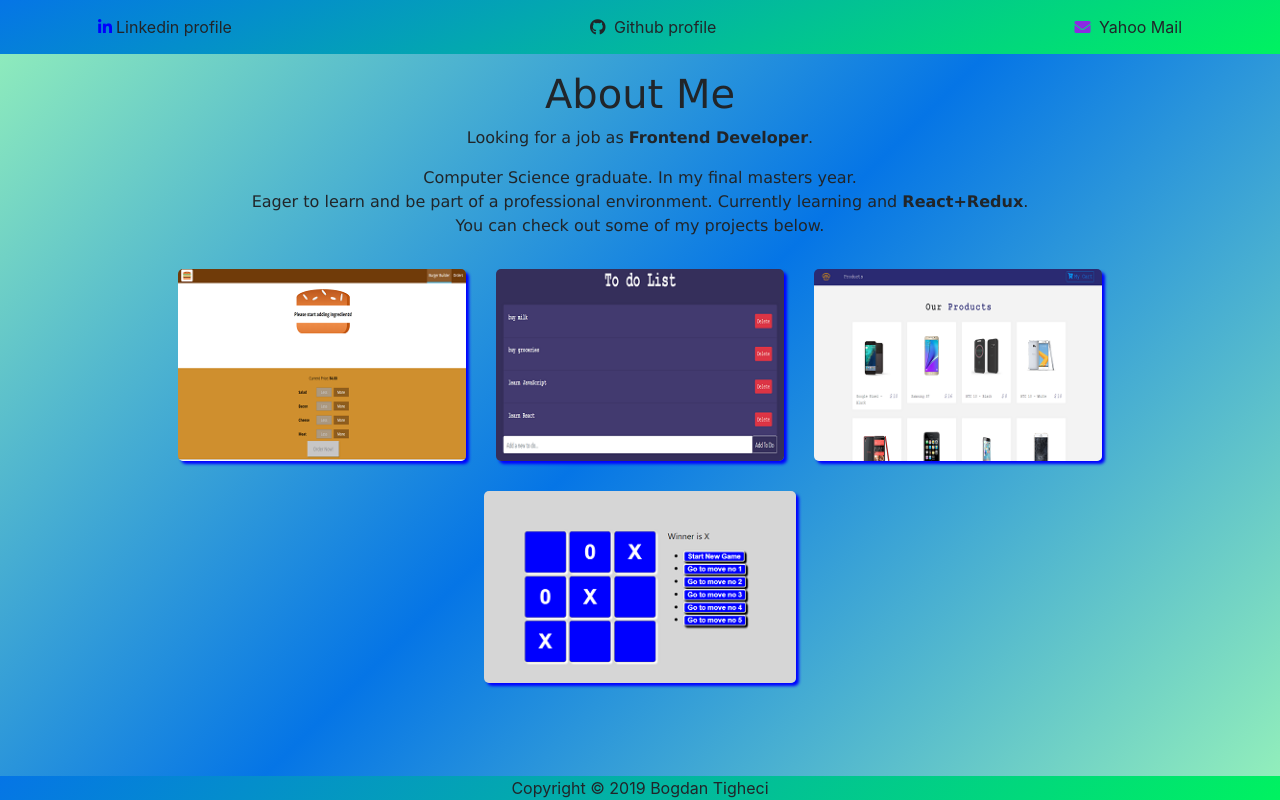
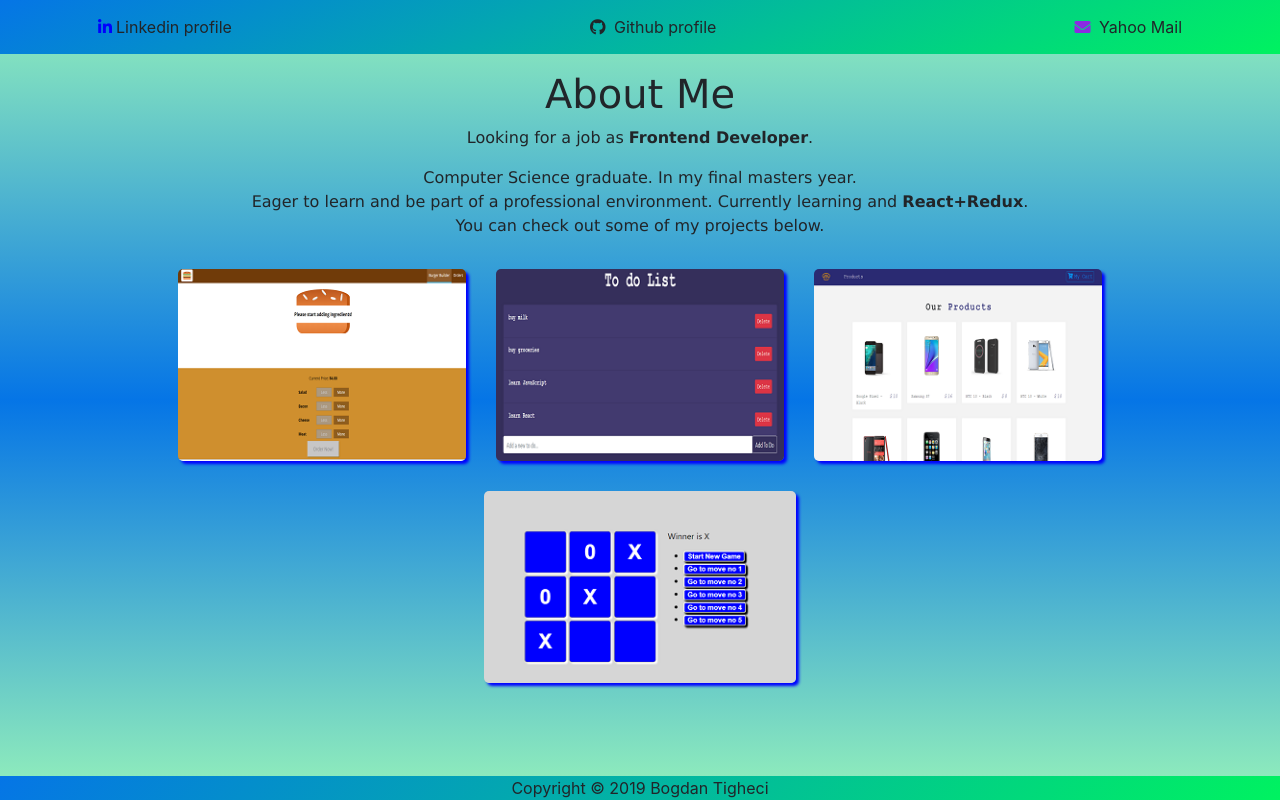
Before and after one commit to bogdantigheci/portfolio, a React (Create React App) app: page / in a window 1280 px wide. Built offline with nearby package versions, Linux system fonts and the light colour scheme.

Commit message:
added bottom margin and fixed repeat

```diff
--- a/src/index.css
+++ b/src/index.css
@@ -1,7 +1,8 @@
 body {
-  background-image: linear-gradient(-45deg, #95f1ba, #0575e6, #95f1ba);
+  background-image: linear-gradient(#95f1ba, #0575e6, #95f1ba);
 
   margin: 0;
+  padding: 0;
   font-family: -apple-system, BlinkMacSystemFont, 'Segoe UI', 'Roboto', 'Oxygen',
     'Ubuntu', 'Cantarell', 'Fira Sans', 'Droid Sans', 'Helvetica Neue',
     sans-serif;
```
